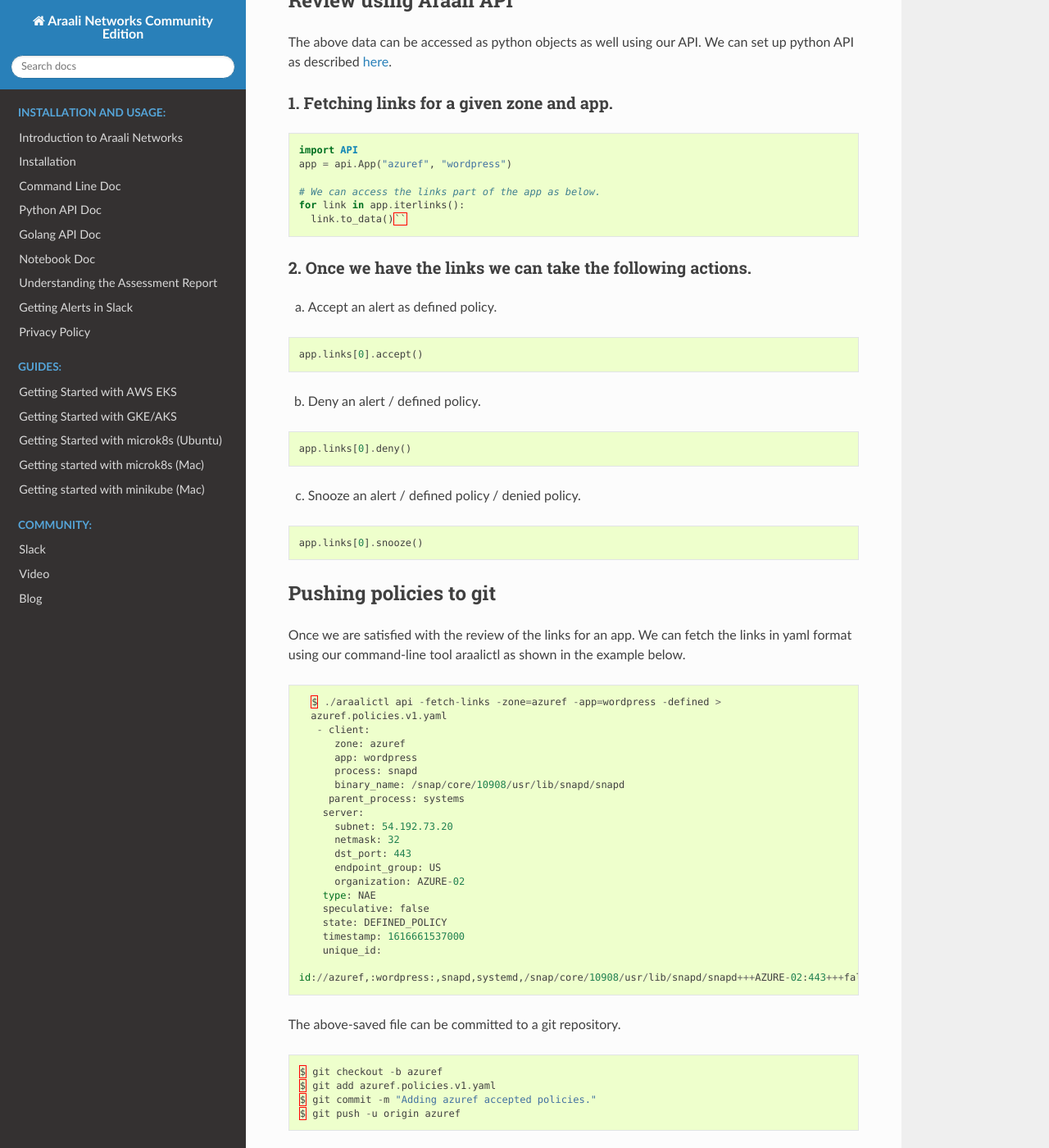
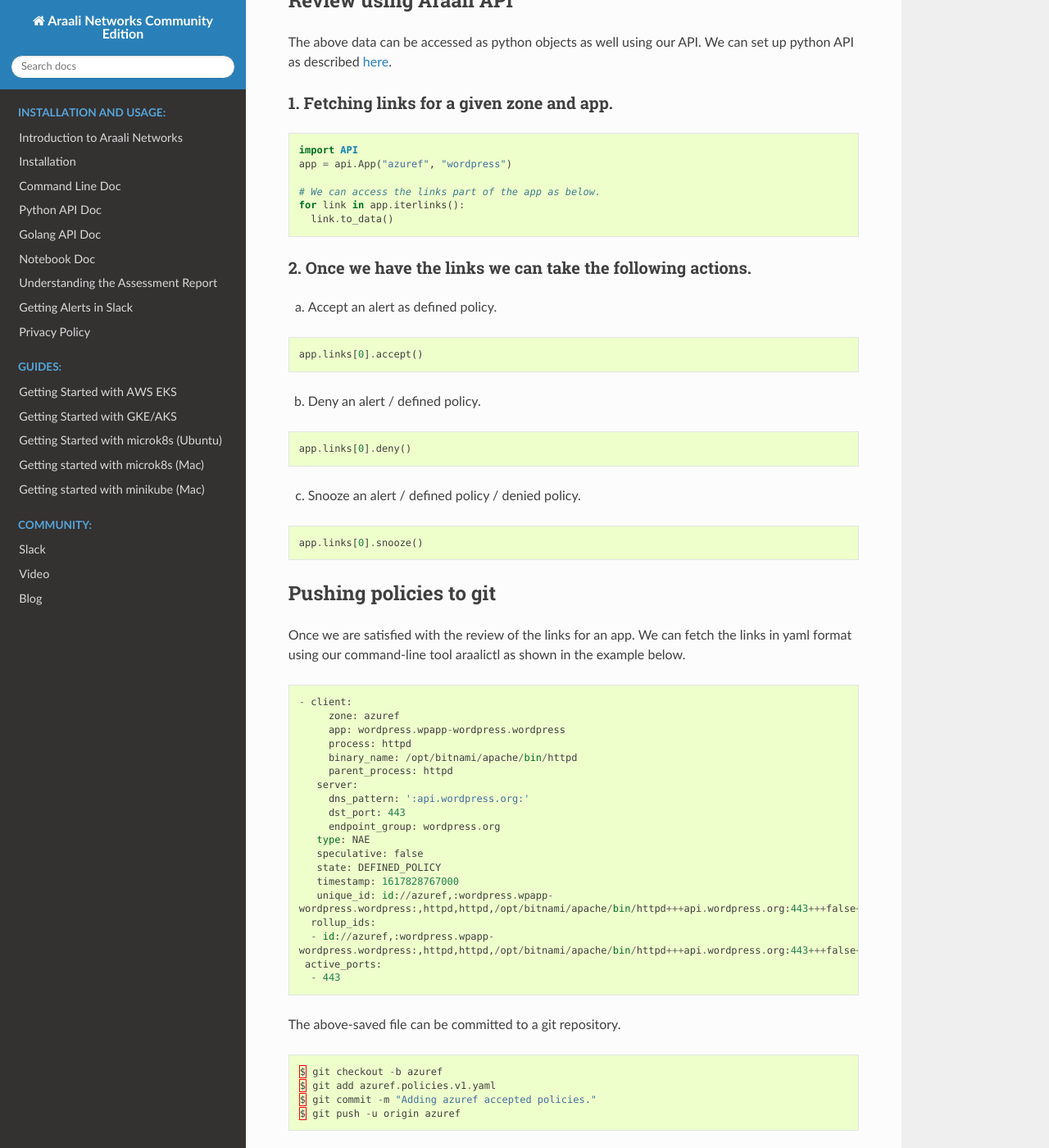
Before and after one commit to araalinetworks/api, a Sphinx documentation site: the page built from doc/source/araalipolicy.rst, in a window 1280 px wide and 1400 px high, scrolled down 3168 px. Shown: the whole window at 82% size. Built offline with Sphinx 7.4.7 and the Read the Docs theme 2.0.0, drawn with Linux system fonts in a browser that asks for light colours.

Commit message:
Update araalipolicy.rst
change git block based on what Rachita pulled from prod for azuref

```diff
--- a/doc/source/araalipolicy.rst
+++ b/doc/source/araalipolicy.rst
@@ -89,7 +89,7 @@ The above data can be accessed as python objects as well using our API. We can s
 
    # We can access the links part of the app as below.
    for link in app.iterlinks():
-     link.to_data()``
+     link.to_data()
 
 2. Once we have the links we can take the following actions.
 """"""""""""""""""""""""""""""""""""""""""""""""""""""""""""
@@ -121,27 +121,27 @@ Once we are satisfied with the review of the links for an app. We can fetch the
 
 .. code-block:: python
 
-   $ ./araalictl api -fetch-links -zone=azuref -app=wordpress -defined >
-   azuref.policies.v1.yaml
-    - client:
-       zone: azuref
-       app: wordpress
-       process: snapd
-       binary_name: /snap/core/10908/usr/lib/snapd/snapd
-      parent_process: systems
-     server:
-       subnet: 54.192.73.20
-       netmask: 32
-       dst_port: 443
-       endpoint_group: US
-       organization: AZURE-02
-     type: NAE
-     speculative: false
-     state: DEFINED_POLICY
-     timestamp: 1616661537000
-     unique_id:
-
- id://azuref,:wordpress:,snapd,systemd,/snap/core/10908/usr/lib/snapd/snapd+++AZURE-02:443+++false+++false
+ - client:
+      zone: azuref
+      app: wordpress.wpapp-wordpress.wordpress
+      process: httpd
+      binary_name: /opt/bitnami/apache/bin/httpd
+      parent_process: httpd
+    server:
+      dns_pattern: ':api.wordpress.org:'
+      dst_port: 443
+      endpoint_group: wordpress.org
+    type: NAE
+    speculative: false
+    state: DEFINED_POLICY
+    timestamp: 1617828767000
+    unique_id: id://azuref,:wordpress.wpapp-
+ wordpress.wordpress:,httpd,httpd,/opt/bitnami/apache/bin/httpd+++api.wordpress.org:443+++false+++false
+   rollup_ids:
+   - id://azuref,:wordpress.wpapp-
+ wordpress.wordpress:,httpd,httpd,/opt/bitnami/apache/bin/httpd+++api.wordpress.org:443+++false+++false
+  active_ports:
+   - 443
 
 The above-saved file can be committed to a git repository.
 
```
